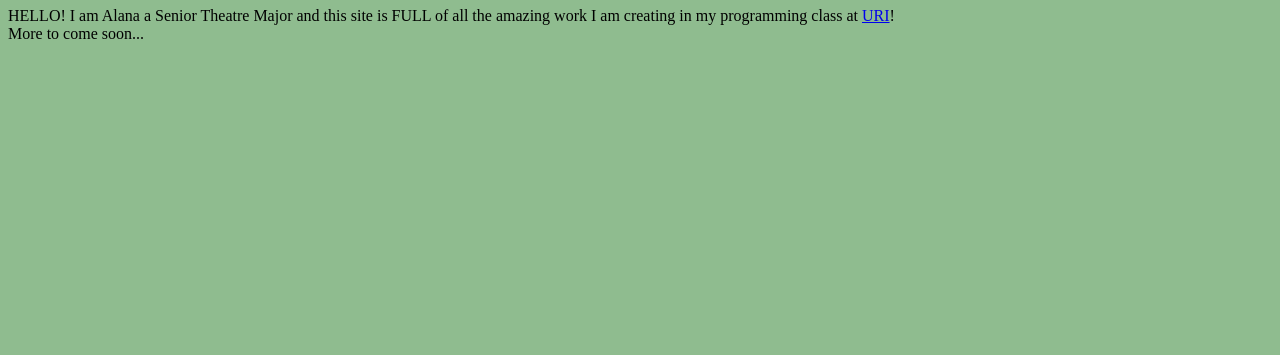
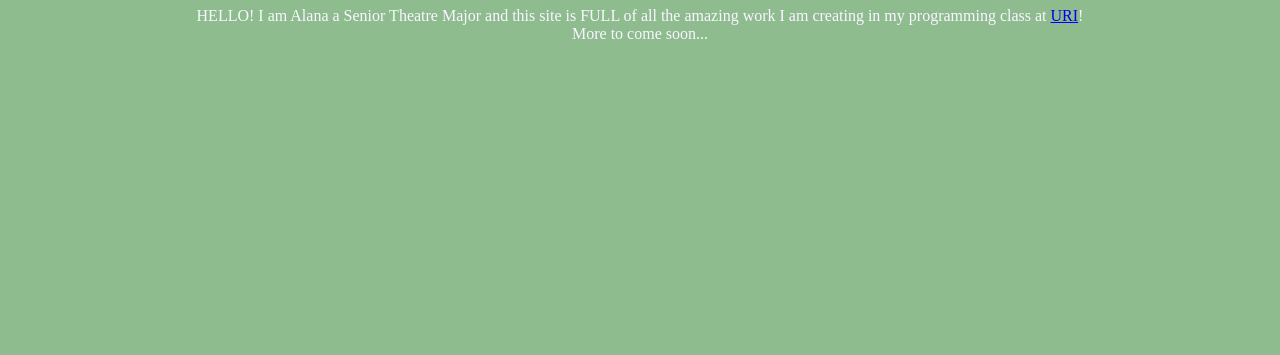
Before and after one commit to alanaparrott/alanaparrott.github.io, a plain HTML site: page index.html in a window 1280 px wide. Shown: the part 445-800 px from the top of the page. Drawn offline with Linux system fonts and the light colour scheme.

Commit message:
Update style.css

```diff
--- a/style.css
+++ b/style.css
@@ -12,3 +12,4 @@
             background-color: rgb(143, 188, 143);
 
         }
+p { text-align: center; color: rgb(248,248,255); }
```
